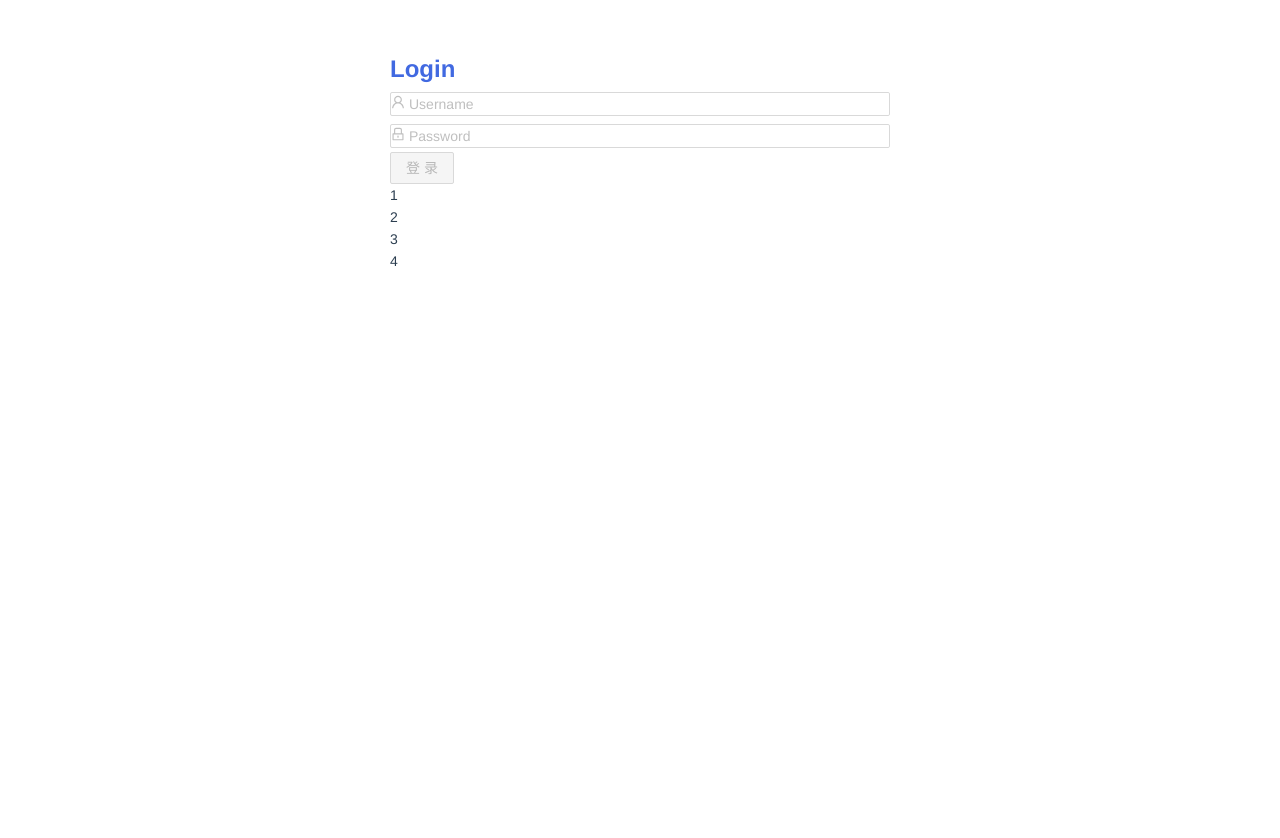
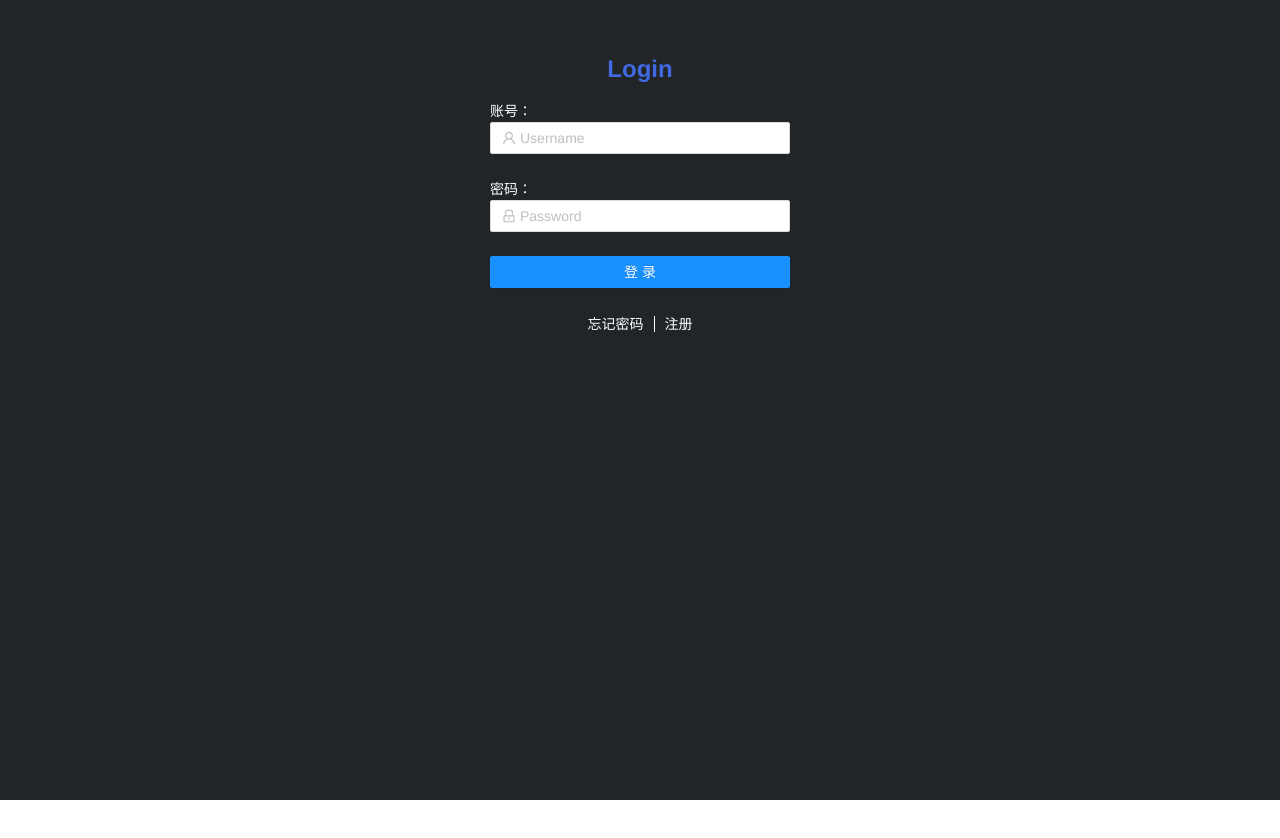
Before and after one commit to ligu99/vue3.0_a, a Vue app: page /login in a window 1280 px wide. Shown: the top 838 px of the page. After the commit the page ends 800 px from the top, so only its background shows below. Built offline with nearby package versions, Linux system fonts and the light colour scheme.

Commit message:
登录页面

```diff
--- a/src/App.vue
+++ b/src/App.vue
@@ -11,8 +11,7 @@
   font-family: Avenir, Helvetica, Arial, sans-serif;
   -webkit-font-smoothing: antialiased;
   -moz-osx-font-smoothing: grayscale;
-  text-align: center;
-  color: #2c3e50;
+  height: 100%;
 }
 
 #nav {
--- a/src/views/Login.vue
+++ b/src/views/Login.vue
@@ -1,8 +1,9 @@
 <template>
   <div class="login">
     <h3 class="title">Login</h3>
-
-    <a-form :model="formInline" @submit="handleSubmit">
+    <div class="form-wrap">
+      <a-form :model="formInline" :wrapper-col="{ span: 24 }" @submit="handleSubmit">
+        <label>账号：</label>
         <a-form-item>
           <a-input v-model:value="formInline.user" placeholder="Username">
             <template #prefix>
@@ -10,6 +11,8 @@
             </template>
           </a-input>
         </a-form-item>
+
+        <label>密码：</label>
         <a-form-item>
           <a-input v-model:value="formInline.password" type="password" placeholder="Password">
             <template #prefix>
@@ -17,22 +20,21 @@
             </template>
           </a-input>
         </a-form-item>
-      <a-form-item>
-        <a-button type="primary" html-type="submit" :disabled="formInline.user === '' || formInline.password === ''">
-          登录
-        </a-button>
+        <a-form-item :wrapper-col="{ span: 24 }">
+          <a-button type="primary" block html-type="submit"> 登录 </a-button>
         </a-form-item>
       </a-form>
-    <ul>
-      <li>1</li>
-      <li>2</li>
-      <li>3</li>
-      <li>4</li>
-    </ul>
+      <div class="text">
+        <span>忘记密码</span>
+        <span class="line"></span>
+        <span>注册</span>
+      </div>
+    </div>
   </div>
 </template>
 
 <script>
+import { onMounted, reactive } from "vue";
 import { UserOutlined, LockOutlined } from "@ant-design/icons-vue";
 export default {
   name: "Login",
@@ -40,30 +42,62 @@ export default {
     UserOutlined,
     LockOutlined
   },
-  data() {
-    return {
-      formInline: {
+  setup() {
+    //用reactive定义响应数据
+    let formInline = reactive({
       user: "",
       password: ""
-      }
+    });
+
+    let handleSubmit = e => {
+      console.log(e, formInline);
     };
-  },
-  methods: {
-    handleSubmit(e) {
-      console.log(e, this.formInline);
-    }
+
+    // 挂载完成
+    onMounted(() => {
+      console.log("onMounted");
+    });
+    return {
+      formInline,
+      handleSubmit
+    };
   }
 };
 </script>
 <style lang="scss" scoped>
 .login {
-  width: 500px;
-  margin: 50px auto;
-  text-align: left;
+  width: 100%;
+  height: 100%;
+  background: #212528;
+}
 .title {
   font-size: 24px;
   font-weight: 600;
   color: royalblue;
+  text-align: center;
+  padding-top: 50px;
+}
+.form-wrap {
+  width: 300px;
+  margin: 0 auto;
+  label {
+    text-align: left;
+    color: #fff;
+  }
+  .text {
+    text-align: center;
+    span {
+      display: inline-block;
+      vertical-align: middle;
+      color: #fff;
+    }
+  }
+  .line {
+    width: 1px;
+    height: 16px;
+    background: #fff;
+    box-sizing: border-box;
+    margin: 0 10px;
   }
 }
 </style>
```
Also changed, not shown: src/assets/normalize.scss (+22 -8 lines). Lines whose indentation alone changed are shown as unchanged.
